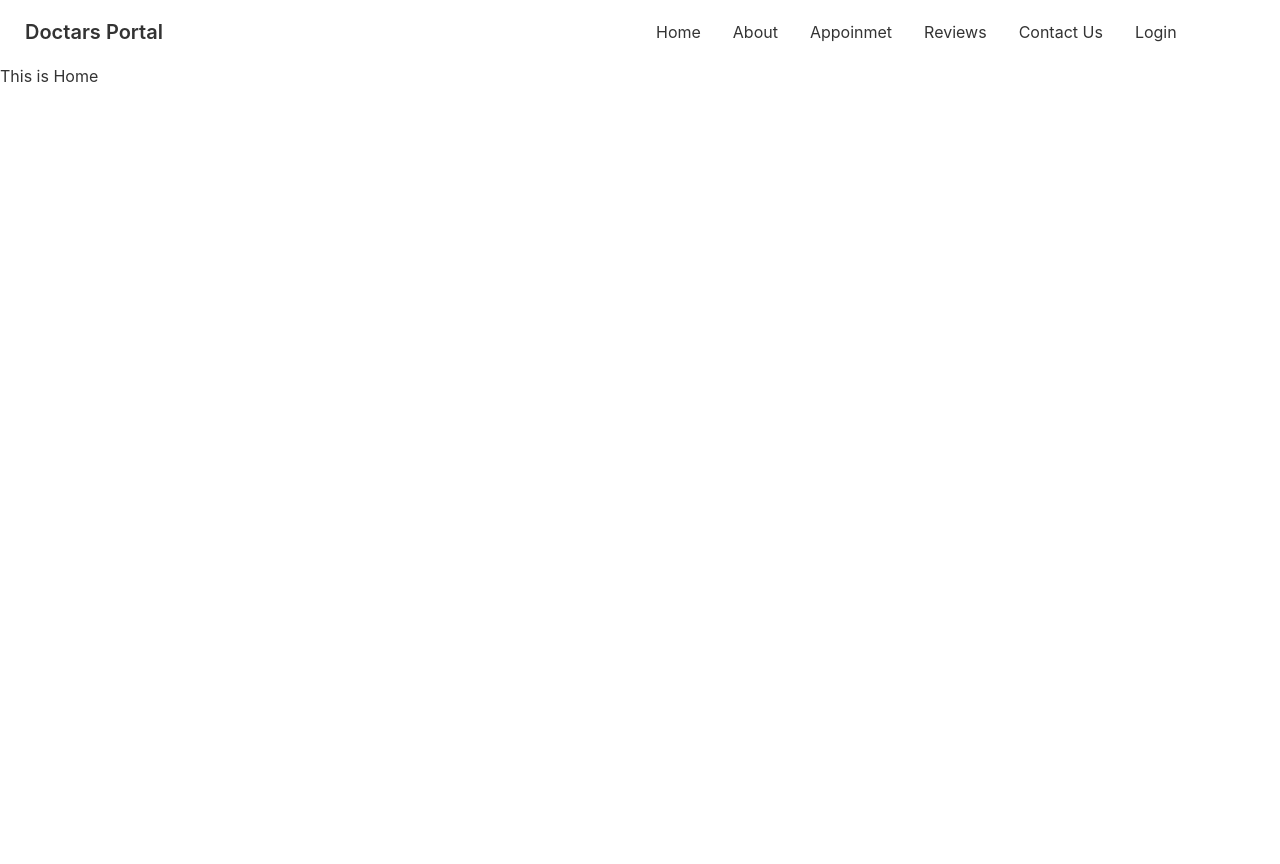
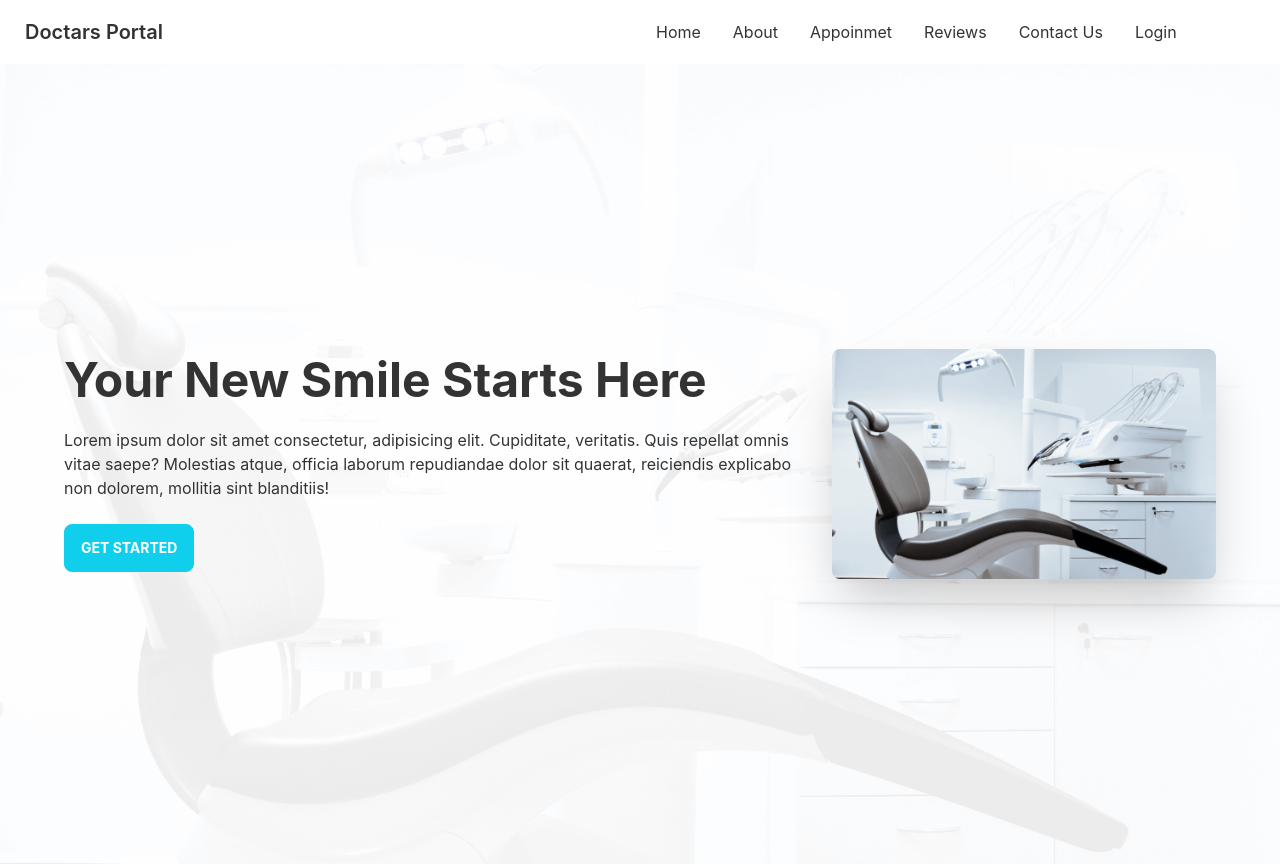
Before and after one commit to AlaminDolar/doctors-portal-client, a React (Create React App) app: page / in a window 1280 px wide. Before the commit the page ends 800 px from the top, so only its background shows below. Built offline with nearby package versions, Linux system fonts and the light colour scheme.

Commit message:
banner added

```diff
--- /dev/null
+++ b/src/Pages/Home/Banner.js
@@ -0,0 +1,19 @@
+import React from 'react';
+import chair from '../../assets/images/chair.png';
+
+const Banner = () => {
+    return (
+        <div className="min-h-screen px-12 hero bg-[url('/src/assets/images/bg.png')] ">
+            <div className="flex-col hero-content lg:flex-row-reverse">
+                <img src={chair} className="max-w-sm rounded-lg shadow-2xl" />
+                <div>
+                    <h1 className="text-5xl font-bold">Your New Smile Starts Here</h1>
+                    <p className="py-6 ">Lorem ipsum dolor sit amet consectetur, adipisicing elit. Cupiditate, veritatis. Quis repellat omnis vitae saepe? Molestias atque, officia laborum repudiandae dolor sit quaerat, reiciendis explicabo non dolorem, mollitia sint blanditiis!</p>
+                    <button className="font-bold text-white btn-primary btn bg-gradient-to-r from-primary-500 to-secondary-500">Get Started</button>
+                </div>
+            </div>
+        </div>
+    );
+};
+
+export default Banner;
--- a/src/Pages/Home/Home.js
+++ b/src/Pages/Home/Home.js
@@ -1,9 +1,10 @@
 import React from 'react';
+import Banner from './Banner';
 
 const Home = () => {
     return (
         <div>
-            This is Home
+            <Banner></Banner>
         </div>
     );
 };
```
